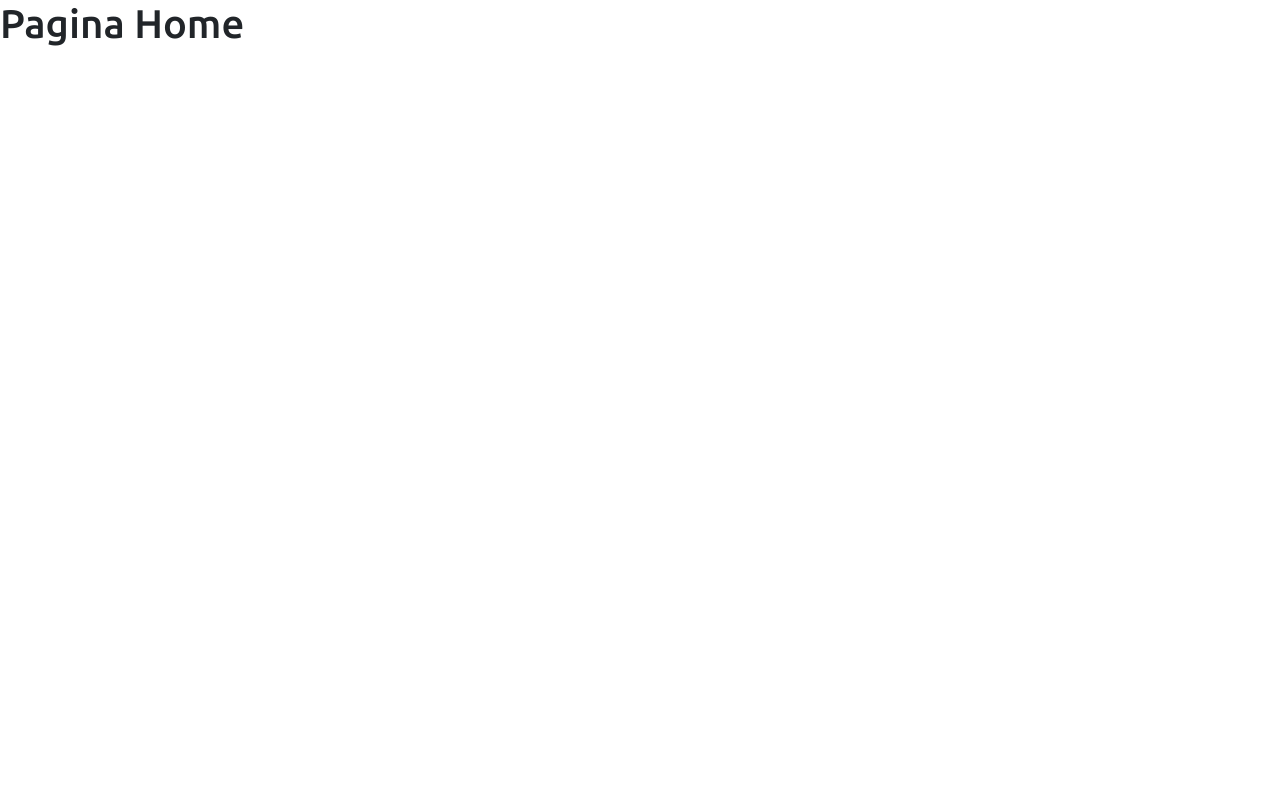
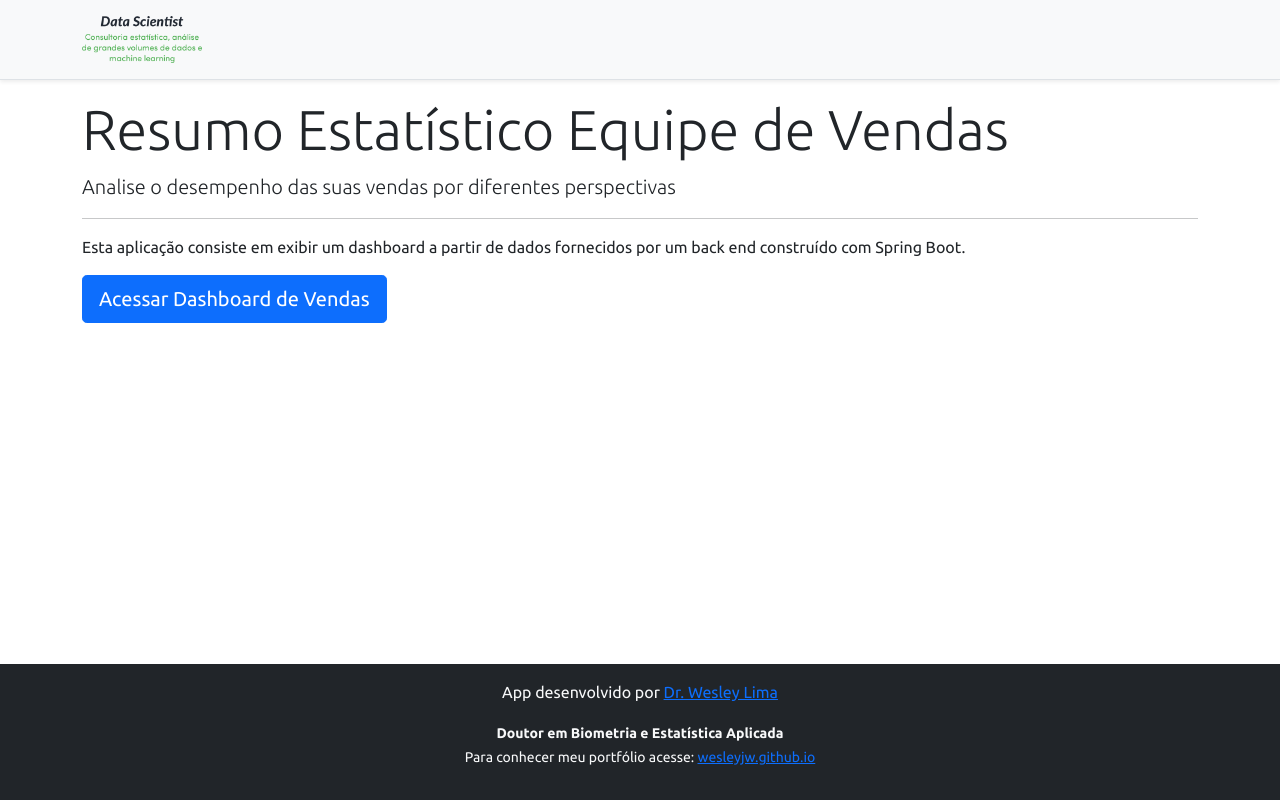
Before and after one commit to WesleyJw/Dashboard-With-Spring, a React (Create React App) app in the folder frontend/: page / in a window 1280 px wide. Built offline with nearby package versions, Linux system fonts and the light colour scheme.

Commit message:
Home, navigation

```diff
--- a/frontend/src/components/NavBar/index.tsx
+++ b/frontend/src/components/NavBar/index.tsx
@@ -1,5 +1,6 @@
 import React from 'react';
 import ImgDsDark from 'assets/img/logo.png';
+import { Link } from 'react-router-dom';
 
 const NavBar = () => {
   return (
@@ -7,7 +8,9 @@
         <div className="d-flex flex-column flex-md-row align-items-center p-3 px-md-4 mb-3 bg-light border-bottom shadow-sm">
             <div className="container">
                 <nav className="my-2 my-md-0 mr-md-3">
-                    <img src={ImgDsDark} alt="Cientista de Dados" width="120" />
+                  <Link to="/">
+                  <img src={ImgDsDark} alt="Cientista de Dados" width="120" />
+                  </Link>
                 </nav>
             </div>
         </div>
--- a/frontend/src/pages/Home/index.tsx
+++ b/frontend/src/pages/Home/index.tsx
@@ -1,10 +1,24 @@
+import Footer from 'components/Footer';
+import NavBar from 'components/NavBar';
 import React from 'react';
+import { Link } from 'react-router-dom';
 
 const Home = () => {
   return (
-    <div >
-       <h1>Pagina Home</h1>
-    </div>
+    <>
+      <NavBar />
+        <div className="container">
+          <div className="jumbotron">
+              <h1 className="display-4">Resumo Estatístico Equipe de Vendas</h1>
+              <p className="lead">Analise o desempenho das suas vendas por diferentes perspectivas</p>
+              <hr/>
+              <p>Esta aplicação consiste em exibir um dashboard a partir de dados fornecidos por um back end construído com Spring Boot.</p>
+              <Link className="btn btn-primary btn-lg" to="/dashboard"> Acessar Dashboard de Vendas</Link>
+
+          </div>
+        </div>
+      <Footer />
+    </>
   );
 }
 
```
